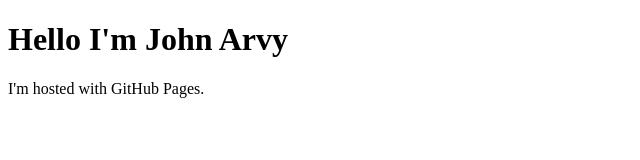
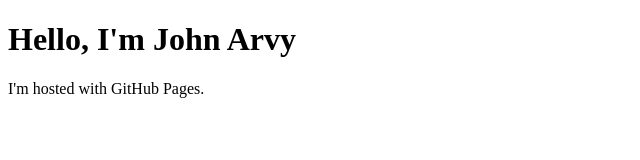
Before and after one commit to johnarvylacno/johnarvylacno.github.io, a plain HTML site: page index.html in a window 1280 px wide. Shown: the whole page, without its empty margins (0-640 px from the left). Drawn offline with Linux system fonts and the light colour scheme.

Commit message:
Update index.html

```diff
--- a/index.html
+++ b/index.html
@@ -1,7 +1,7 @@
 <!DOCTYPE html>
 <html>
 <body>
-<h1>Hello I'm John Arvy</h1>
+<h1>Hello, I'm John Arvy</h1>
 <p>I'm hosted with GitHub Pages.</p>
 </body>
 </html>
```
